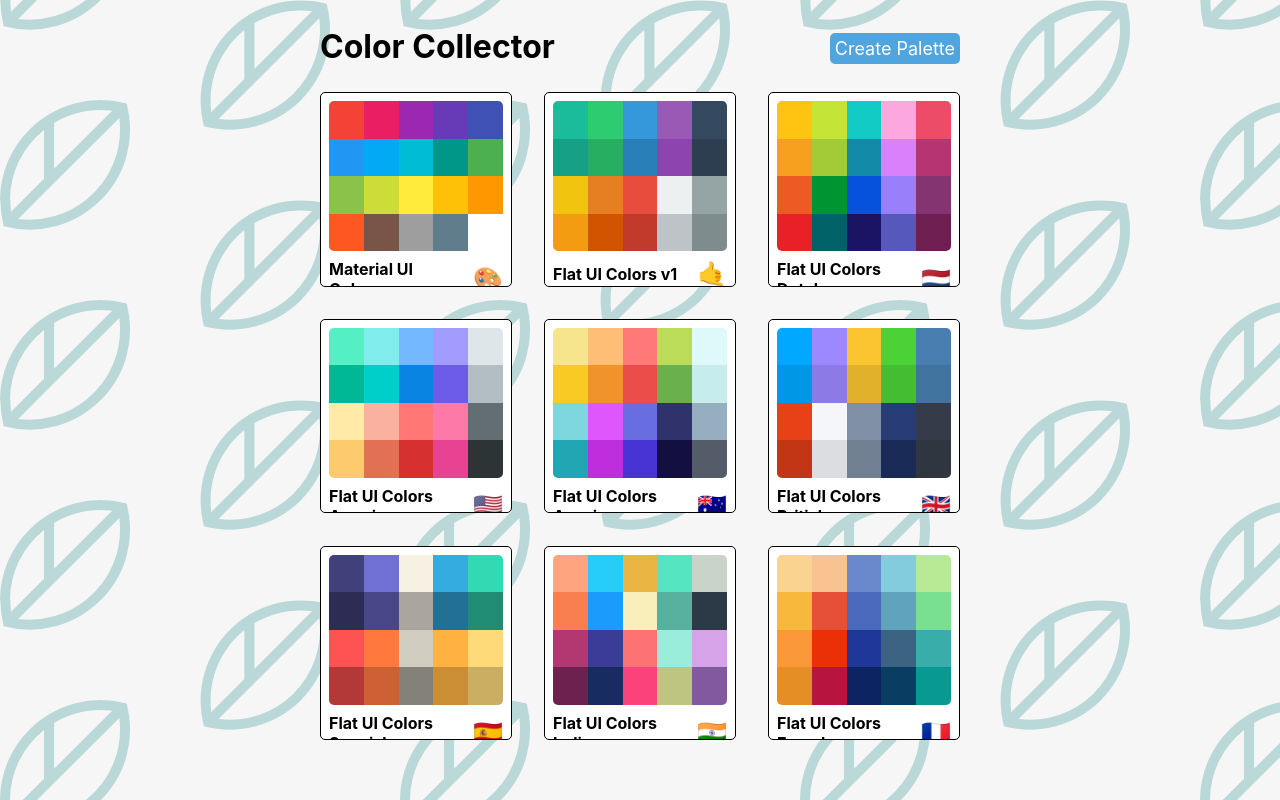
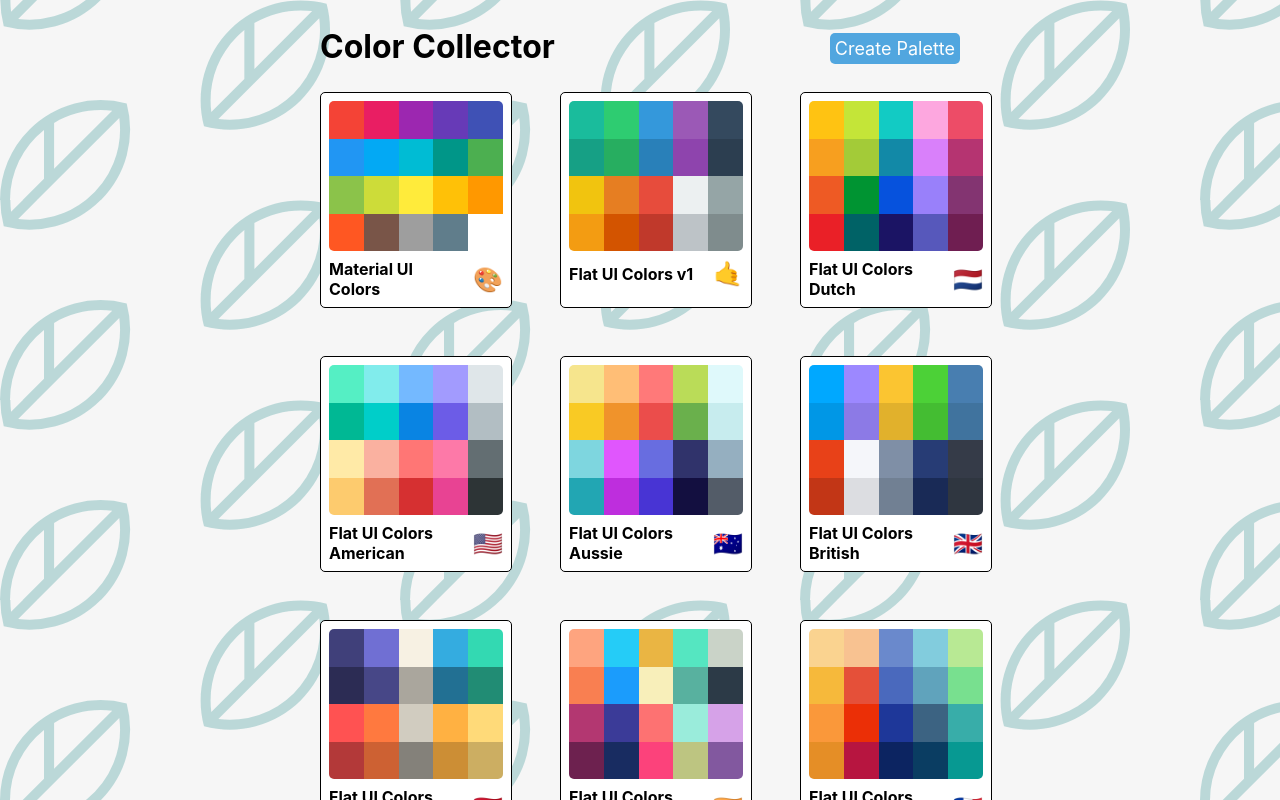
Before and after one commit to changangus/color-app, a React (Create React App) app: page /#/ in a window 1280 px wide. Built offline with nearby package versions, Linux system fonts and the light colour scheme.

Commit message:
refactored some styles and added route transitions with framer motion

```diff
--- a/package.json
+++ b/package.json
@@ -12,6 +12,7 @@
     "@testing-library/user-event": "^7.2.1",
     "chroma-js": "^2.1.0",
     "emoji-mart": "^3.0.0",
+    "framer-motion": "^3.1.4",
     "rc-slider": "^9.5.4",
     "react": "^17.0.0",
     "react-color": "^2.17.3",
--- a/src/App.js
+++ b/src/App.js
@@ -6,11 +6,14 @@
 import PaletteList from './components/PaletteList';
 import { generatePalette } from './components/colorHelpers';
 import NewPaletteForm from './components/NewPaletteForm';
+import { AnimatePresence } from 'framer-motion';
+import { motion } from 'framer-motion';
+import useStyles from './styles/AppStyles';
 
 function App() {
   const savedPalettes = JSON.parse(window.localStorage.getItem('palettes'));
   const [palettes, setPalettes ] = useState(savedPalettes || seedColors);
-
+  const classes = useStyles();
 
   useEffect(() => {
     window.localStorage.setItem("palettes", JSON.stringify(palettes));
@@ -31,34 +34,58 @@
   }
 
   return (
+    <div className={classes.root}>
+      <AnimatePresence exitBeforeEnter>
         <Switch>
           <Route exact path='/palette/new'
             render={(routeProps) =>
+              <motion.div
+                initial={{opacity: 0, transform: 'translateX(100px)'}}
+                animate={{opacity: 1, transform: 'translateX(0px)'}}
+                exit={{opacity: 0}}
+                transition={{duration: 1}}
+              >
                 <NewPaletteForm
                   savePalette={savePalette}
                   palettes={palettes}
                   {...routeProps}
                   />
+              </motion.div>
             }/>
           <Route exact path='/'
-        render={(routeProps) => <PaletteList palettes={palettes} deletePalette={deletePalette} {...routeProps} />}/>
+            render={(routeProps) =>
+              <PaletteList palettes={palettes} deletePalette={deletePalette} {...routeProps} />}
+            />
           <Route exact path='/palette/:id'
             render={(routeProps) =>
+              <motion.div
+                initial={{opacity: 0, transform: 'translateX(100px)'}}
+                animate={{opacity: 1, transform: 'translateX(0px)'}}
+                exit={{opacity: 0}}
+                transition={{duration: 1}}
+              >
                 <Palette
                   palette={generatePalette(findPalette(routeProps.match.params.id)
                 )}/>
+              </motion.div>
             }/>
           <Route exact path='/palette/:paletteId/:colorId'
             render={(routeProps) =>
+              <motion.div
+                initial={{opacity: 0, transform: 'translateX(100px)'}}
+                animate={{opacity: 1, transform: 'translateX(0px)'}}
+                exit={{opacity: 0}}
+                transition={{duration: 1}}
+              >
                 <SingleColorPalette
                   colorId={routeProps.match.params.colorId}
                   palette={generatePalette(findPalette(routeProps.match.params.paletteId)
                 )}/>
+              </motion.div>
             } />
         </Switch>
-    // <div className="App">
-    //   <Palette palette={generatePalette(seedColors[4])}/>
-    // </div>
+      </AnimatePresence>
+    </div>
   );
 }
 
--- a/src/components/NewPaletteForm.js
+++ b/src/components/NewPaletteForm.js
@@ -97,6 +97,7 @@
           removeColor={removeColor}
           axis='xy'
           onSortEnd={onSortEnd}
+          distance={20}
         />
       </main>
     </div>
--- a/src/components/PaletteList.js
+++ b/src/components/PaletteList.js
@@ -14,6 +14,7 @@
 import CloseIcon from '@material-ui/icons/Close';
 import Avatar from '@material-ui/core/Avatar';
 import { blue, red } from '@material-ui/core/colors/';
+import { motion } from 'framer-motion';
 
 function PaletteList(props) {
   const { palettes, classes, deletePalette } = props;
@@ -41,6 +42,12 @@
   }
 
     return (
+      <motion.div
+        initial={{opacity: 0, transform: 'translateX(100px)'}}
+        animate={{opacity: 1, transform: 'translateX(0px)'}}
+        exit={{opacity: 0}}
+        transition={{duration: 1}}
+      >
         <div className={classes.root}>
           <div className={classes.container}>
             <nav className={classes.nav}>
@@ -87,6 +94,7 @@
             </List>
           </Dialog>
         </div>
+      </motion.div>
     )
   }
 
--- a/src/index.js
+++ b/src/index.js
@@ -5,11 +5,13 @@
 import App from './App';
 import * as serviceWorker from './serviceWorker';
 
+
+
+
 ReactDOM.render(
   <Router>
       <App />
-  </Router>
-,
+  </Router>,
   document.getElementById('root')
 );
 
--- /dev/null
+++ b/src/styles/AppStyles.js
@@ -0,0 +1,11 @@
+import { makeStyles } from '@material-ui/core/styles';
+import background from './bg.svg';
+
+const useStyles = makeStyles((theme) => ({
+  root: {
+    backgroundColor: '#f6f6f6',
+    backgroundImage: `url(${background})`,
+  }
+}));
+
+export default useStyles;
--- a/src/styles/NavBarStyles.js
+++ b/src/styles/NavBarStyles.js
@@ -5,7 +5,8 @@
     display: 'flex',
     height: '6%',
     alignItems: 'center',
-    justifyContent: 'space-between'
+    justifyContent: 'space-between',
+    backgroundColor: 'white'
   },
   logo: {
     backgroundColor: 'rgb(218, 218, 218)',
--- a/src/styles/PaletteListStyles.js
+++ b/src/styles/PaletteListStyles.js
@@ -1,5 +1,4 @@
 import sizes from './MediaQueries';
-import background from './bg.svg';
 
 export default {
   "@global": {
@@ -12,8 +11,6 @@
     }
   },
   root: {
-    backgroundColor: '#f6f6f6',
-    backgroundImage: `url(${background})`,
     backgroundRepeat: 'repeat',
     height: '100vh',
     display: 'flex',
@@ -49,7 +46,7 @@
       borderRadius: '5px',
       backgroundColor: '#3498db',
       opacity: '0.85',
-      transition: 'all 0.2s ease'
+      transition: 'all 0.2s ease',
     },
     '&:hover a': {
       opacity: '1',
@@ -64,13 +61,13 @@
     width: '100%',
     display: 'grid',
     gridTemplateColumns: 'repeat(3, 30%)',
-    gridGap: '5%',
+    gridGap: '3rem',
     [sizes.down('sm')]: {
       gridTemplateColumns: 'repeat(2, 50%)'
     },
     [sizes.down('xs')]: {
       gridTemplateColumns: 'repeat(1, 100%)',
-      gridGap: '2%'
+      gridGap: '1rem'
     }
   },
   header: {
```
Also changed, not shown: src/App.css (added), 1 other file (tests, documents, lock files or other folders). Lines whose indentation alone changed are shown as unchanged.
